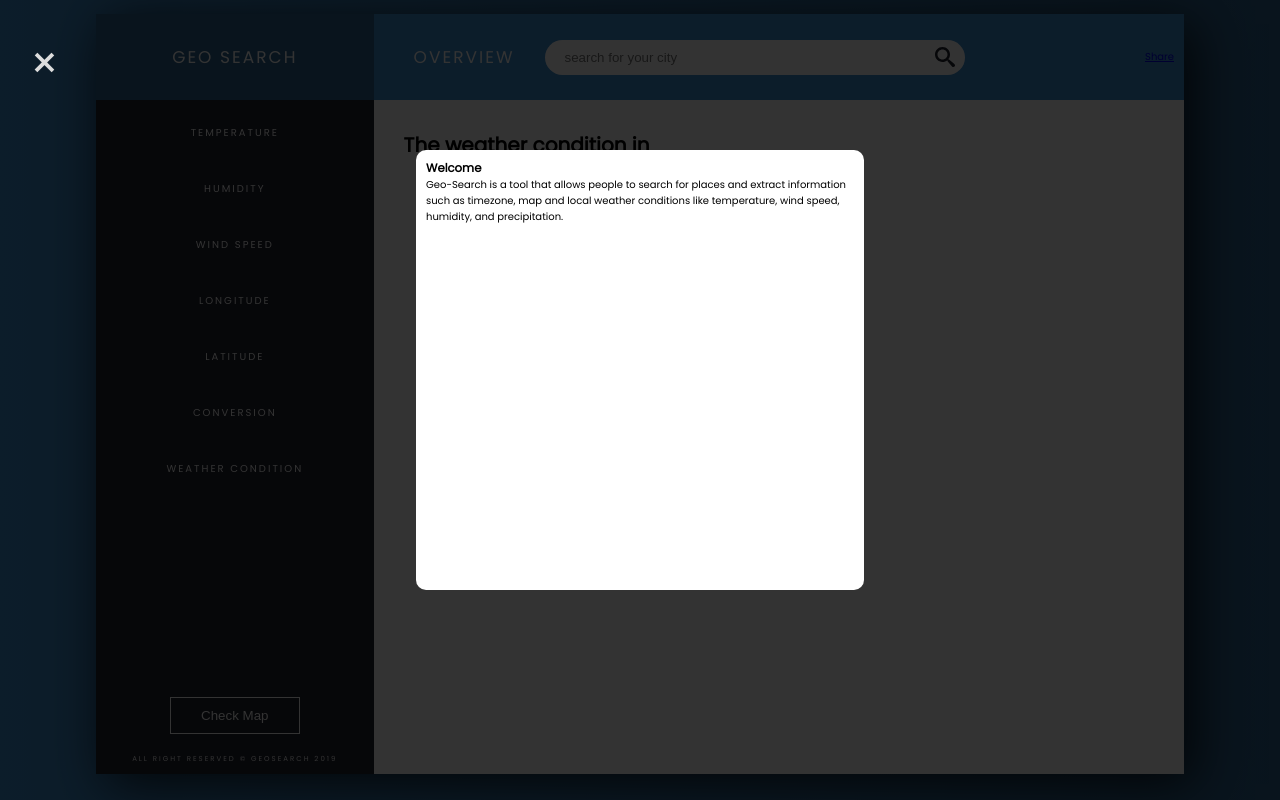
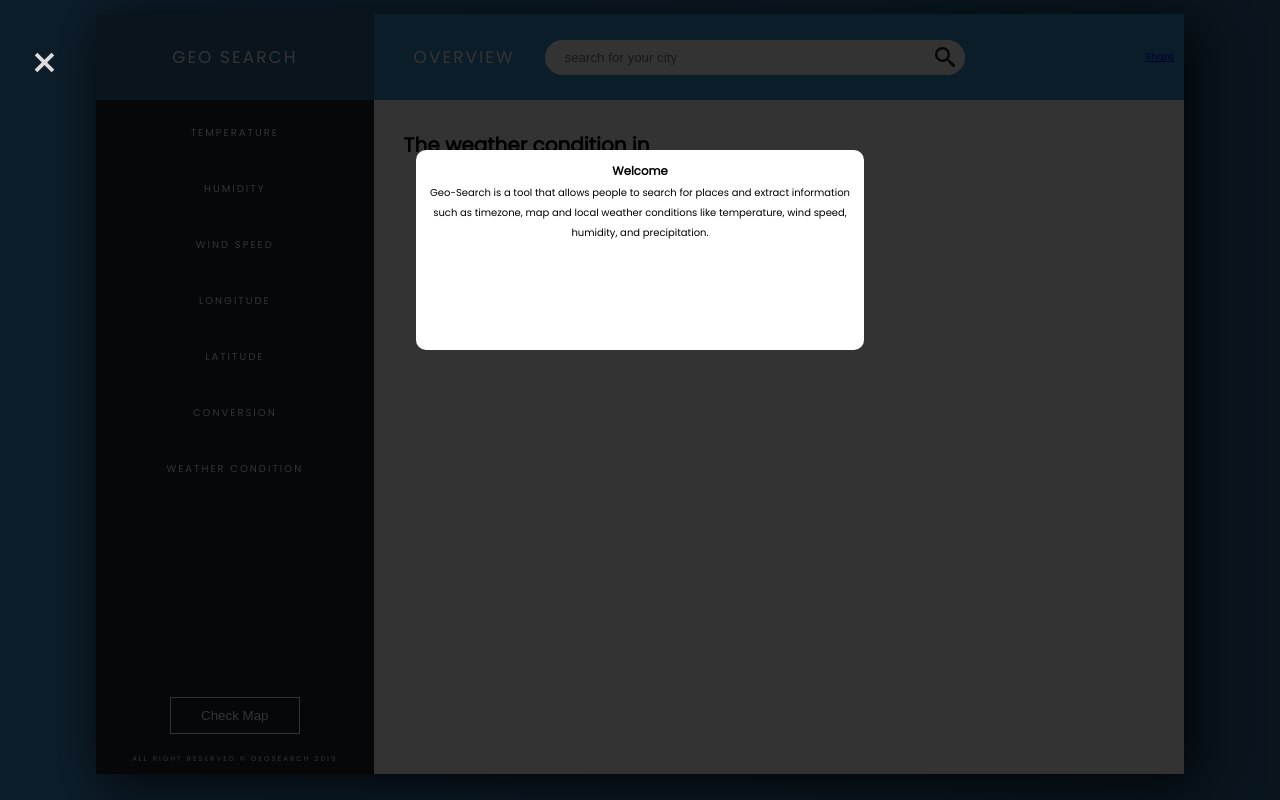
Before and after one commit to surmount96/geo-search, a PHP site: page / in a window 1280 px wide. Run offline with PHP 8.4, Linux system fonts and the light colour scheme; some libraries are stand-ins or nearby versions.

Commit message:
Update custom.css
Css update

```diff
--- a/src/css/custom.css
+++ b/src/css/custom.css
@@ -40,11 +40,13 @@ body {
   z-index: 99; }
   .pop-up-content {
     background-color: #fff;
-    width: 35%;
-    height: 55vh;
-    margin: 15rem auto;
-    border-radius: 10px;
-    padding: 1rem; }
+        width:35%;
+        text-align: center;
+        line-height: 2;
+        height:25vh;
+        margin:15rem auto;
+        border-radius: 10px;
+        padding: 1rem; }
   .pop-up-close {
     font-size: 4.5rem;
     color: #ddd;
```
